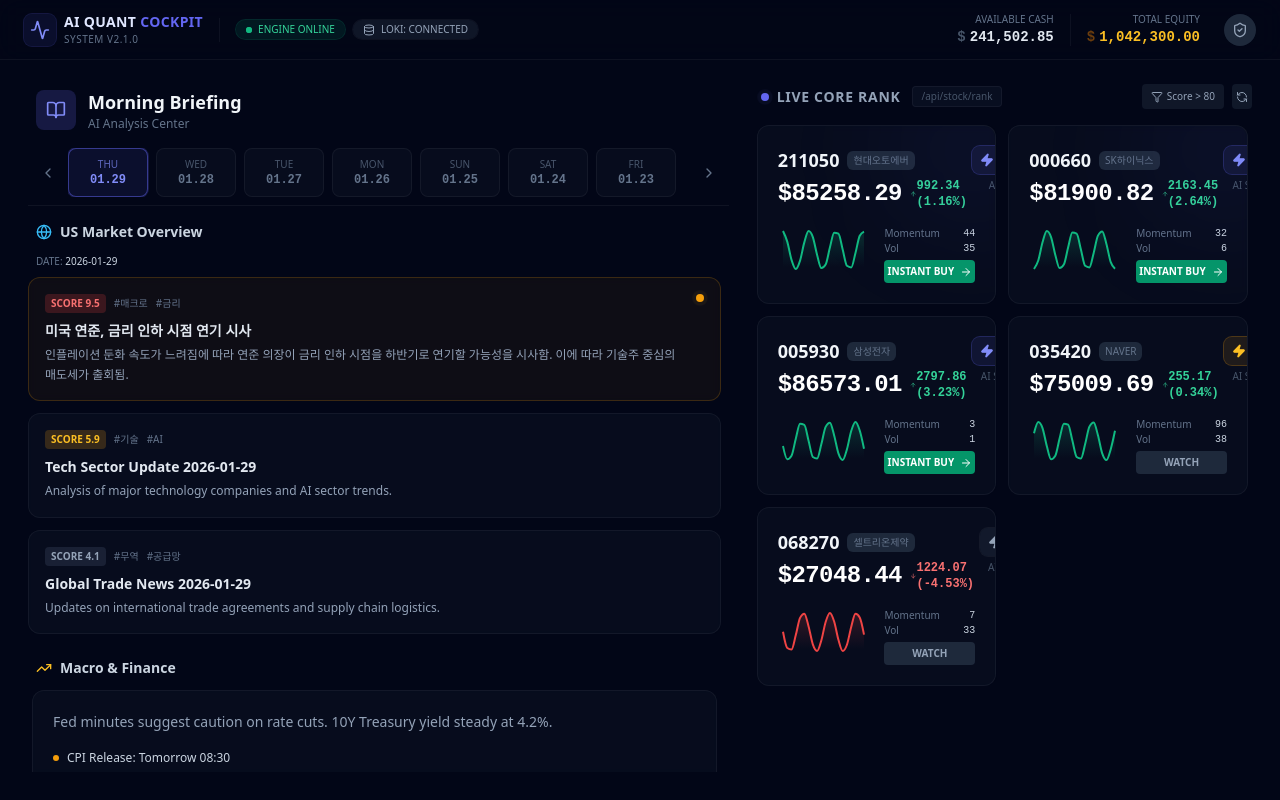
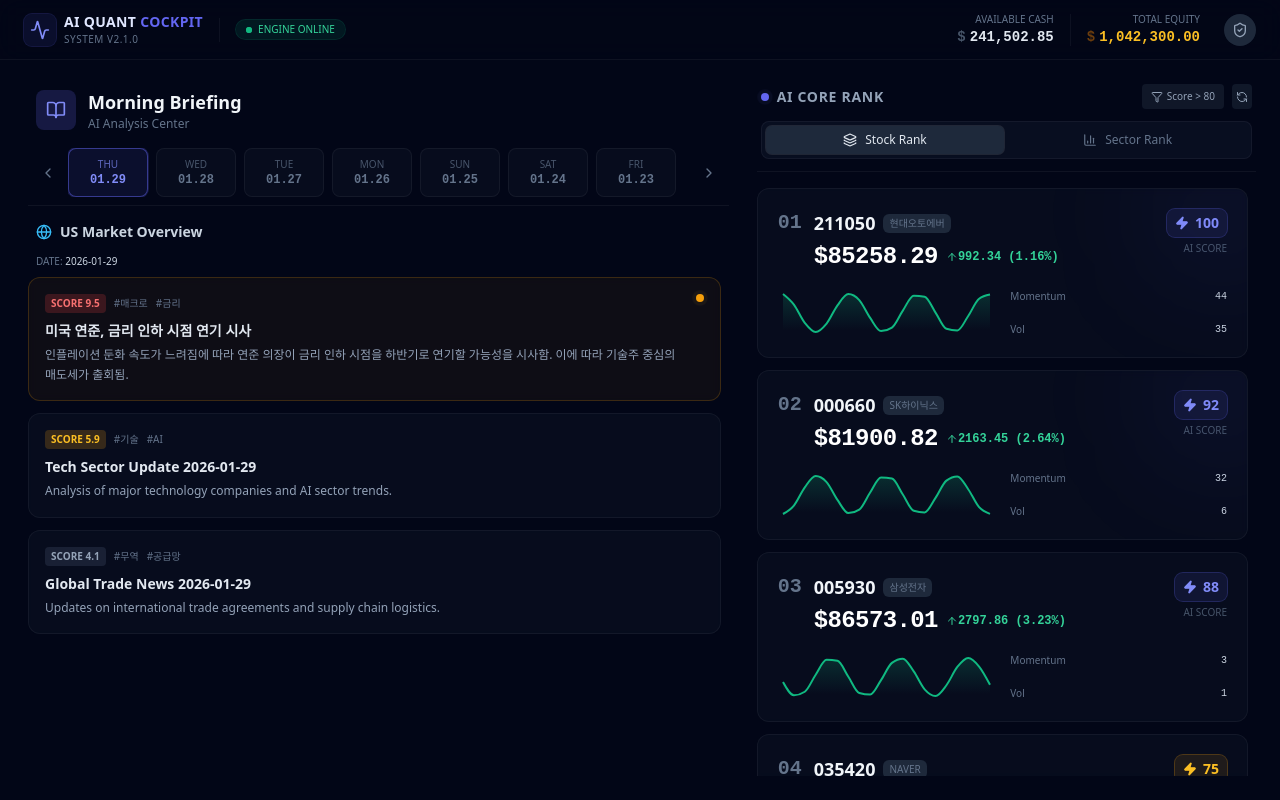
Before and after one commit to su8y-project/apss-front, a React (Vite) app: page / in a window 1280 px wide. Built offline with nearby package versions, Linux system fonts and the light colour scheme.

Commit message:
랭크보드 한줄로 변경

```diff
--- a/src/components/Header.tsx
+++ b/src/components/Header.tsx
@@ -27,10 +27,6 @@
                             <span className="relative inline-flex h-1.5 w-1.5 rounded-full bg-emerald-500"></span>
                         </span>
                         ENGINE ONLINE
-                    </div>
-                    <div className="flex items-center gap-1.5 rounded-full bg-slate-800/50 px-2.5 py-0.5 text-[10px] font-medium text-slate-400 ring-1 ring-white/5">
-                        <Database className="h-3 w-3" />
-                        LOKI: CONNECTED
                     </div>
                 </div>
             </div>
--- a/src/features/briefing/BriefingPanel.tsx
+++ b/src/features/briefing/BriefingPanel.tsx
@@ -25,10 +25,6 @@
                     date={selectedDate}
                     issues={selectedDayData.issues}
                 />
-
-                <MacroSection data={BRIEFING_DATA.macro} />
-
-                <KoreaImpactSection data={BRIEFING_DATA.koreaImpact} />
             </div>
         </div>
     );
--- a/src/features/dashboard/ScoreBoard.tsx
+++ b/src/features/dashboard/ScoreBoard.tsx
@@ -1,42 +1,44 @@
-import { Filter, RefreshCcw } from "lucide-react";
-import { MOCK_RANK_DATA, enrichRankData } from "../../lib/mock-data";
+import { Filter, RefreshCcw, Layers, BarChart3 } from "lucide-react";
+import { MOCK_RANK_DATA, MOCK_SECTOR_RANK_DATA, enrichRankData } from "../../lib/mock-data";
 import { StockCard } from "./StockCard";
 import { useState } from "react";
+import { cn } from "../../lib/utils";
 
 export function ScoreBoard() {
+    const [viewMode, setViewMode] = useState<'STOCK' | 'SECTOR'>('STOCK');
     const [filterMinScore, setFilterMinScore] = useState(0);
 
     // Transform API Rank Data to UI Stock Data
-    // In a real app, this might involve a secondary fetch for prices,
-    // or the rank API might return current price.
-    // Here we use the enrichment helper.
     const stocks = MOCK_RANK_DATA.data.ranks
         .map(enrichRankData)
         .filter(stock => stock.aiScore >= filterMinScore);
 
+    const sectors = MOCK_SECTOR_RANK_DATA.data.ranks
+        .filter(sector => sector.finalScore >= filterMinScore);
+
     return (
         <div className="flex flex-col h-full gap-4">
-            <div className="flex items-center justify-between px-1">
+            {/* Header Area */}
+            <div className="flex flex-col gap-3 px-1 border-b border-white/5 pb-3">
+                <div className="flex items-center justify-between">
                     <div className="flex items-center gap-3">
                         <h2 className="text-sm font-semibold uppercase tracking-wider text-slate-400 flex items-center gap-2">
                             <span className="relative flex h-2 w-2">
                                 <span className="animate-ping absolute inline-flex h-full w-full rounded-full bg-indigo-400 opacity-75"></span>
                                 <span className="relative inline-flex h-2 w-2 rounded-full bg-indigo-500"></span>
                             </span>
-                        Live Core Rank
+                            AI Core Rank
                         </h2>
-                    <span className="text-[10px] text-slate-600 bg-slate-900/50 px-2 py-0.5 rounded border border-white/5">
-                        /api/stock/rank
-                    </span>
                     </div>
-
                     <div className="flex gap-2">
                         <button
                             onClick={() => setFilterMinScore(prev => prev === 80 ? 0 : 80)}
-                        className={`flex items-center gap-1 rounded px-2 py-1 text-[10px] font-medium transition-colors border ${filterMinScore === 80
+                            className={cn(
+                                "flex items-center gap-1 rounded px-2 py-1 text-[10px] font-medium transition-colors border",
+                                filterMinScore === 80
                                     ? "bg-indigo-500/20 text-indigo-400 border-indigo-500/30"
                                     : "bg-slate-800/50 text-slate-400 border-transparent hover:text-white"
-                            }`}
+                            )}
                         >
                             <Filter className="h-3 w-3" />
                             Score {'>'} 80
@@ -47,10 +49,82 @@
                     </div>
                 </div>
 
-            <div className="grid grid-cols-1 gap-3 sm:grid-cols-2 lg:grid-cols-1 xl:grid-cols-2 overflow-y-auto pr-2 custom-scrollbar pb-4 min-h-0">
-                {stocks.map((stock) => (
-                    <StockCard key={stock.symbol} data={stock} />
+                {/* Tab Switcher */}
+                <div className="flex p-1 bg-slate-900/50 rounded-lg border border-white/5 gap-1">
+                    <button
+                        onClick={() => setViewMode('STOCK')}
+                        className={cn(
+                            "flex-1 flex items-center justify-center gap-2 py-1.5 rounded-md text-xs font-medium transition-all",
+                            viewMode === 'STOCK'
+                                ? "bg-slate-800 text-slate-200 shadow-sm ring-1 ring-white/10"
+                                : "text-slate-500 hover:text-slate-300"
+                        )}
+                    >
+                        <Layers className="h-3.5 w-3.5" />
+                        Stock Rank
+                    </button>
+                    <button
+                        onClick={() => setViewMode('SECTOR')}
+                        className={cn(
+                            "flex-1 flex items-center justify-center gap-2 py-1.5 rounded-md text-xs font-medium transition-all",
+                            viewMode === 'SECTOR'
+                                ? "bg-slate-800 text-slate-200 shadow-sm ring-1 ring-white/10"
+                                : "text-slate-500 hover:text-slate-300"
+                        )}
+                    >
+                        <BarChart3 className="h-3.5 w-3.5" />
+                        Sector Rank
+                    </button>
+                </div>
+            </div>
+
+            {/* Content Area */}
+            <div className="overflow-y-auto pr-2 custom-scrollbar pb-4 min-h-0">
+                {viewMode === 'STOCK' ? (
+                    <div className="grid grid-cols-1 gap-3">
+                        {stocks.map((stock, index) => (
+                            <StockCard key={stock.symbol} data={stock} rank={index + 1} />
                         ))}
+                    </div>
+                ) : (
+                    <div className="space-y-3">
+                        {sectors.map((sector) => (
+                            <div key={sector.sectorCode} className="group relative overflow-hidden rounded-xl border border-white/5 bg-slate-900/40 p-4 backdrop-blur-sm transition-all hover:bg-slate-900/60 flex items-center justify-between">
+                                {/* Background Gradient Bar */}
+                                <div
+                                    className="absolute left-0 top-0 bottom-0 bg-gradient-to-r from-indigo-500/10 to-transparent transition-all"
+                                    style={{ width: `${sector.finalScore}%` }}
+                                ></div>
+
+                                <div className="relative z-10 flex items-center gap-3">
+                                    <div className={cn(
+                                        "flex h-10 w-10 items-center justify-center rounded-lg font-bold text-sm",
+                                        sector.finalScore >= 80 ? "bg-indigo-500/20 text-indigo-400" :
+                                            sector.finalScore >= 50 ? "bg-slate-800 text-slate-400" :
+                                                "bg-red-500/10 text-red-400"
+                                    )}>
+                                        {Math.round(sector.finalScore)}
+                                    </div>
+                                    <div>
+                                        <h3 className="font-bold text-slate-200">{sector.name}</h3>
+                                        <p className="text-[10px] text-slate-500 font-mono">{sector.sectorCode}</p>
+                                    </div>
+                                </div>
+
+                                <div className="relative z-10">
+                                    <div className={cn(
+                                        "rounded px-2 py-1 text-[10px] font-bold uppercase ring-1",
+                                        sector.finalScore >= 80 ? "bg-emerald-500/10 text-emerald-400 ring-emerald-500/20" :
+                                            sector.finalScore >= 50 ? "bg-slate-800/50 text-slate-400 ring-slate-700" :
+                                                "bg-red-500/10 text-red-400 ring-red-500/20"
+                                    )}>
+                                        {sector.finalScore >= 80 ? "Overweight" : sector.finalScore >= 40 ? "Neutral" : "Underweight"}
+                                    </div>
+                                </div>
+                            </div>
+                        ))}
+                    </div>
+                )}
             </div>
         </div>
     );
--- a/src/features/dashboard/StockCard.tsx
+++ b/src/features/dashboard/StockCard.tsx
@@ -1,16 +1,15 @@
-import { ArrowDown, ArrowRight, ArrowUp, Zap } from "lucide-react";
+import { ArrowDown, ArrowUp, Zap } from "lucide-react";
 import { Area, AreaChart, ResponsiveContainer, YAxis } from "recharts";
 import { cn } from "../../lib/utils";
 import type { StockData } from "../../lib/mock-data";
 
 interface StockCardProps {
     data: StockData;
+    rank?: number;
 }
 
-export function StockCard({ data }: StockCardProps) {
+export function StockCard({ data, rank }: StockCardProps) {
     const isPositive = data.change >= 0;
-    const isBuy = data.signal === "BUY";
-    const isSell = data.signal === "SELL";
 
     return (
         <div className="group relative overflow-hidden rounded-xl border border-white/5 bg-slate-900/40 p-5 backdrop-blur-sm transition-all hover:border-white/10 hover:bg-slate-900/60">
@@ -19,8 +18,17 @@
                 <div className="absolute -right-10 -top-10 h-32 w-32 rounded-full bg-indigo-500/10 blur-3xl transition-all group-hover:bg-indigo-500/20"></div>
             )}
 
-            <div className="flex items-start justify-between">
-                <div>
+            <div className="flex items-start justify-between gap-3">
+                {/* Rank Indicator */}
+                {rank && (
+                    <div className="flex-shrink-0 flex flex-col items-center justify-center pt-1">
+                        <span className="text-xl font-bold text-slate-500 font-mono leading-none">
+                            {rank.toString().padStart(2, '0')}
+                        </span>
+                    </div>
+                )}
+
+                <div className="flex-1">
                     <div className="flex items-center gap-2">
                         <h3 className="text-lg font-bold text-slate-100">{data.symbol}</h3>
                         <span className="rounded-md bg-slate-800 px-1.5 py-0.5 text-[10px] uppercase text-slate-500">{data.name}</span>
@@ -82,16 +90,7 @@
                         <span className="font-mono text-slate-300">{data.factors.volatility}</span>
                     </div>
 
-                    {/* Action Button */}
-                    <button className={cn(
-                        "mt-1 flex w-full items-center justify-center gap-1.5 rounded bg-slate-800 py-1 text-[10px] font-bold uppercase transition-all hover:brightness-110",
-                        isBuy ? "bg-emerald-600 text-white hover:bg-emerald-500" :
-                            isSell ? "bg-red-600 text-white hover:bg-red-500" :
-                                "text-slate-400"
-                    )}>
-                        {isBuy ? "Instant Buy" : isSell ? "Liquidate" : "Watch"}
-                        {isBuy && <ArrowRight className="h-3 w-3" />}
-                    </button>
+
                 </div>
             </div>
         </div>
```
Also changed, not shown: src/lib/mock-data.ts (+52 -0 lines). Lines whose indentation alone changed are shown as unchanged.
